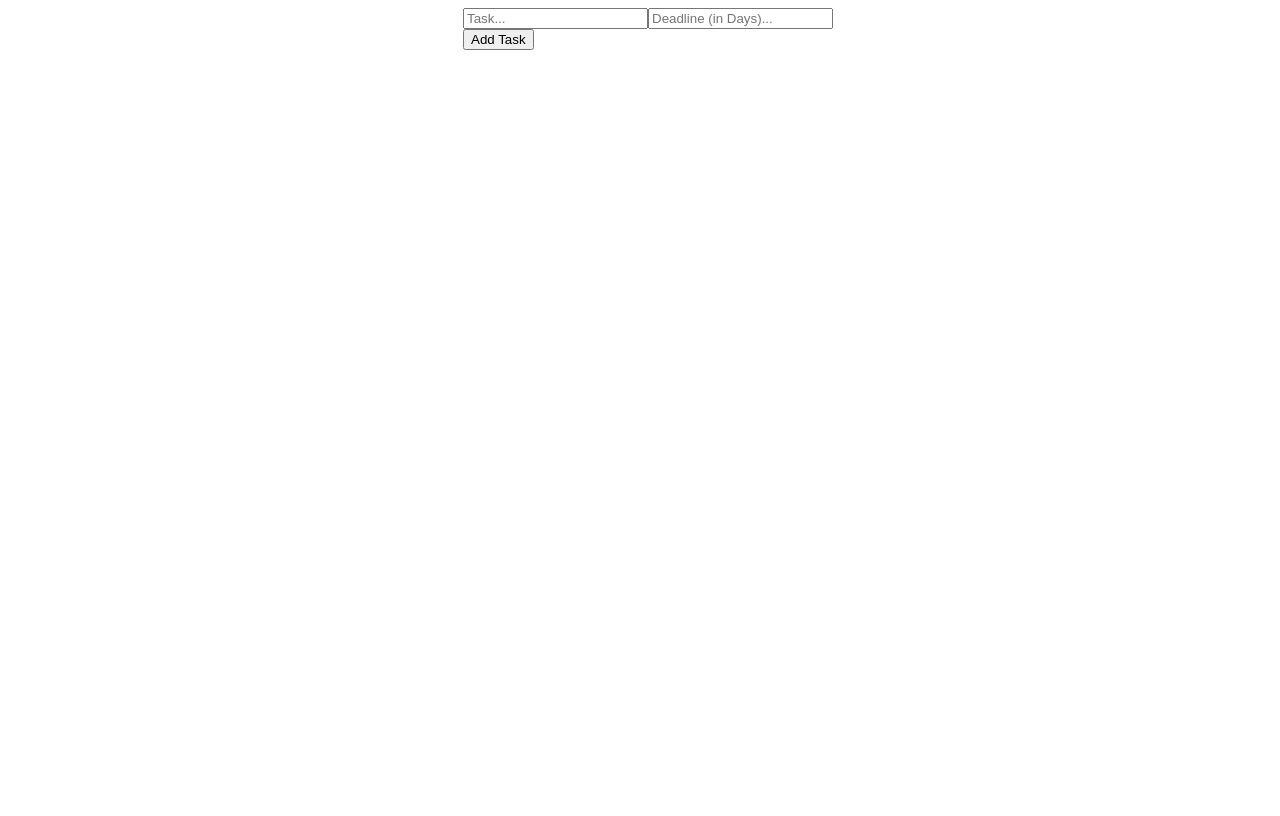
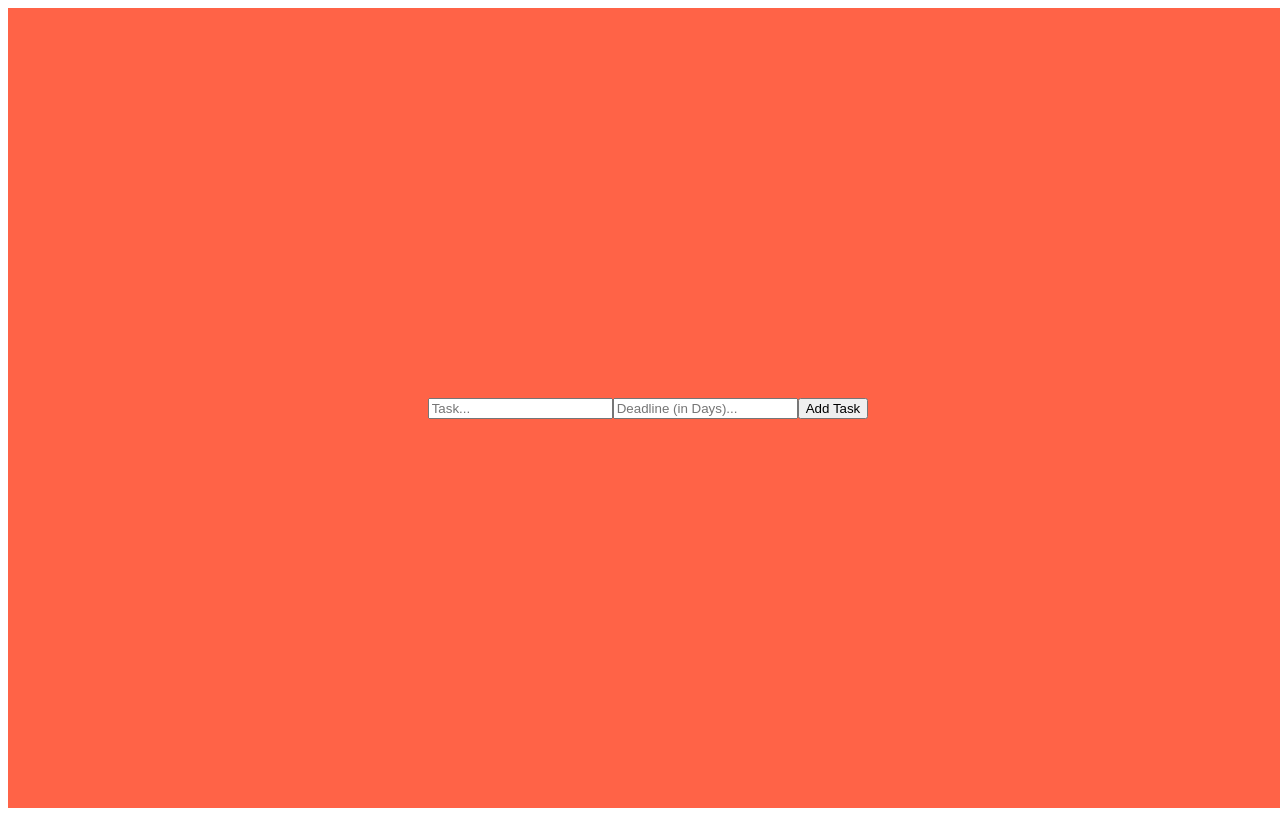
Before and after one commit to WinterIsCoding23/todo-typescript, a React (Create React App) app: page / in a window 1280 px wide. Built offline with nearby package versions, Linux system fonts and the light colour scheme.

Commit message:
style header

```diff
--- a/src/App.css
+++ b/src/App.css
@@ -6,3 +6,13 @@
   height: 100vh;
   font-family: Arial, Helvetica, sans-serif;
 }
+
+.header{
+  /* flex: 30% --> flexbox-content takes up only 30% of the screen */
+  flex: 30%;
+  background-color: tomato;
+  width: 100%;
+  display: flex;
+  justify-content: center;
+  align-items: center;
+}
```
